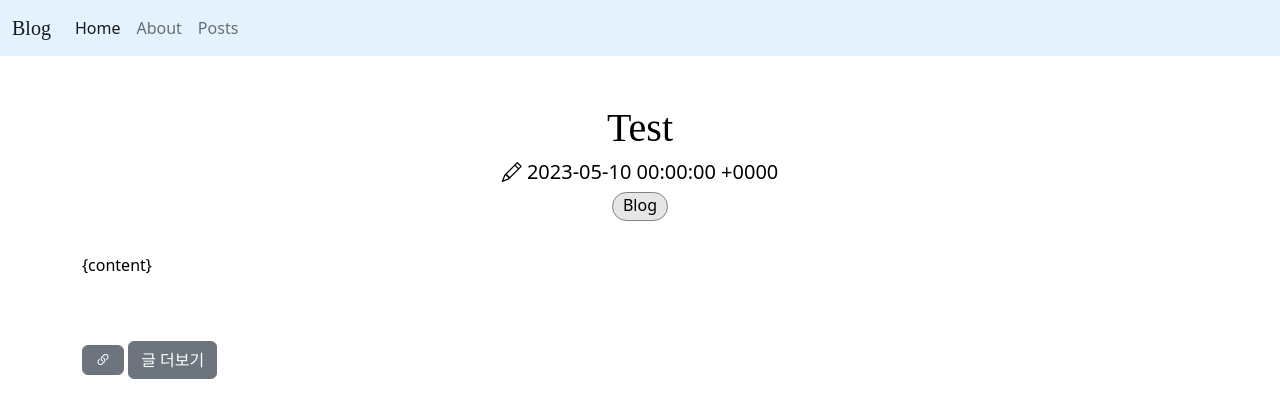
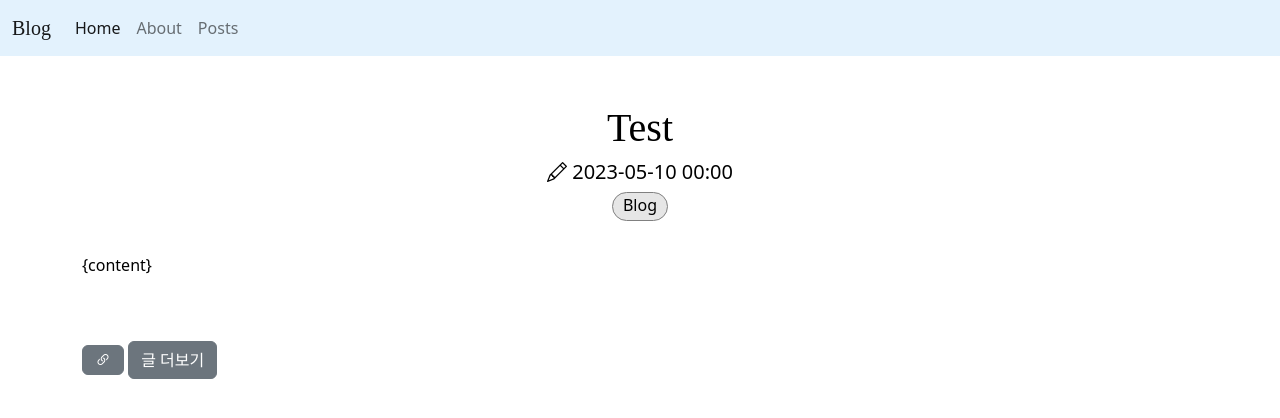
Before and after one commit to happydm09/B, a Jekyll site: the page built from _posts/2023-05-10-test.md, in a window 1280 px wide. Shown: the top 418 px of the page. Built offline with Jekyll 4.4.1, drawn with Linux system fonts in a browser that asks for light colours; some web fonts are replaced; comment, search, counter and statistics services are not loaded.

Commit message:
Update post.html

```diff
--- a/_layouts/post.html
+++ b/_layouts/post.html
@@ -6,7 +6,7 @@ layout: main
 <header class='mt-4' style='text-align:center'>
   <div class='container'>
     <h1 class='Edu-font'>{{page.title}}</h1>
-    <h5><i class="bi bi-pencil"></i> {{page.date}}</h5>
+    <h5><i class="bi bi-pencil"></i> {{page.date | date: "%Y-%m-%d %H:%M"}}</h5>
     <h6>
           {% if page.tags %}
             {% for tag in page.tags %}
```
